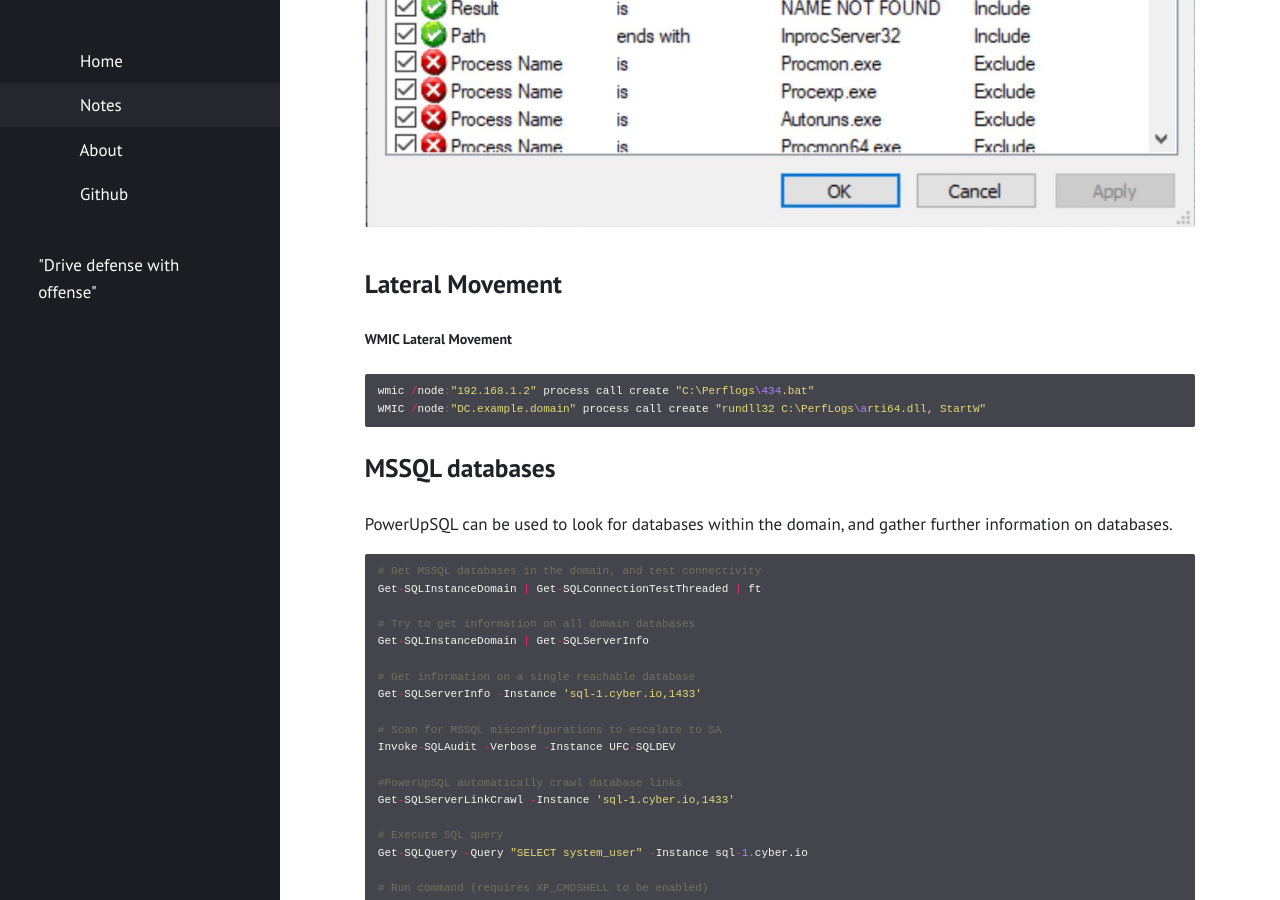
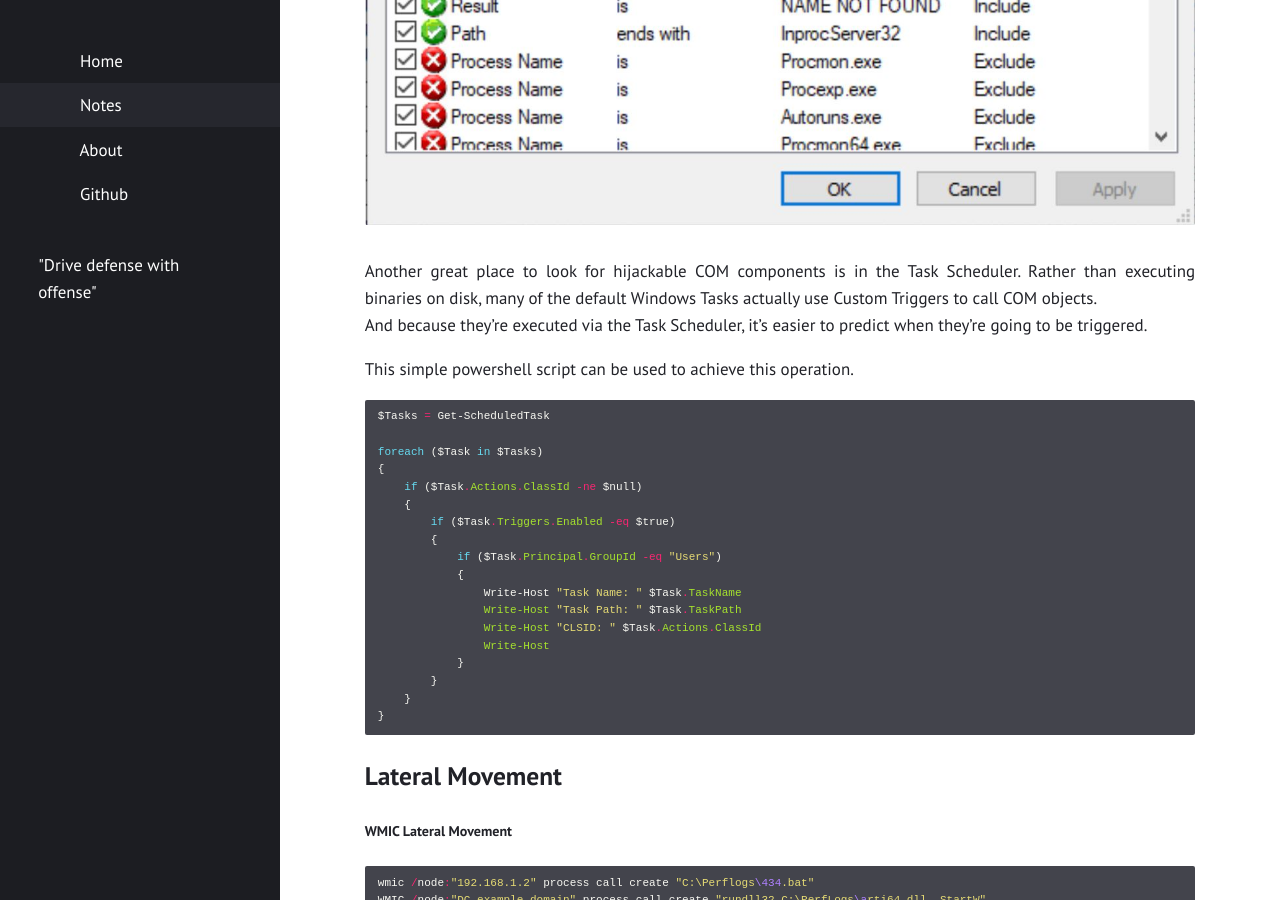
Before and after one commit to Fil88/Fil88.github.io, a Jekyll site: the page built from notes.md, in a window 1280 px wide and 900 px high, scrolled down 5270 px. Built offline with Jekyll 4.4.1, drawn with Linux system fonts in a browser that asks for light colours; some of the changed text lies outside the part shown.

Commit message:
Update notes.md

````diff
--- a/notes.md
+++ b/notes.md
@@ -243,6 +243,32 @@ Process Monitor is part of the excellent Sysinternals Suite from Microsoft. It s
 <p align="center">
   <img src="/assets/posts/2021-03-01-Windows-Evasion/procmon.JPG">
 </p>
+
+Another great place to look for hijackable COM components is in the Task Scheduler.  Rather than executing binaries on disk, many of the default Windows Tasks actually use Custom Triggers to call COM objects.
+And because they're executed via the Task Scheduler, it's easier to predict when they're going to be triggered.
+
+This simple powershell script can be used to achieve this operation.
+
+```powershell
+$Tasks = Get-ScheduledTask
+
+foreach ($Task in $Tasks)
+{
+    if ($Task.Actions.ClassId -ne $null)
+    {
+        if ($Task.Triggers.Enabled -eq $true)
+        {
+            if ($Task.Principal.GroupId -eq "Users")
+            {
+                Write-Host "Task Name: " $Task.TaskName
+                Write-Host "Task Path: " $Task.TaskPath
+                Write-Host "CLSID: " $Task.Actions.ClassId
+                Write-Host
+            }
+        }
+    }
+}
+```
 
 # Lateral Movement
 
@@ -511,7 +537,7 @@ Just another way to declare modified strings
 
 From Covenant we can create a Grunt DLL that has an export compatible with rundll32. In Covenant, select the Binary Launcher and Generate a new Grunt. Then click the Code tab and copy the StagerCode.
 
-Open Visual Studio and create a new Class Library (.NET Framework) project. Delete everything in Class1.cs and paste the StagerCode.
+- Open Visual Studio and create a new __Class__ __Library__ __(.NET __Framework)__ project. Delete everything in Class1.cs and paste the StagerCode.
 
 - Go to Project > Manage NuGet Packages. Click Browse and search for UnmanagedExports. Install the package by Robert Giesecke.
 
````
Also changed, not shown: other parts of notes.md (+1 -1 lines).
